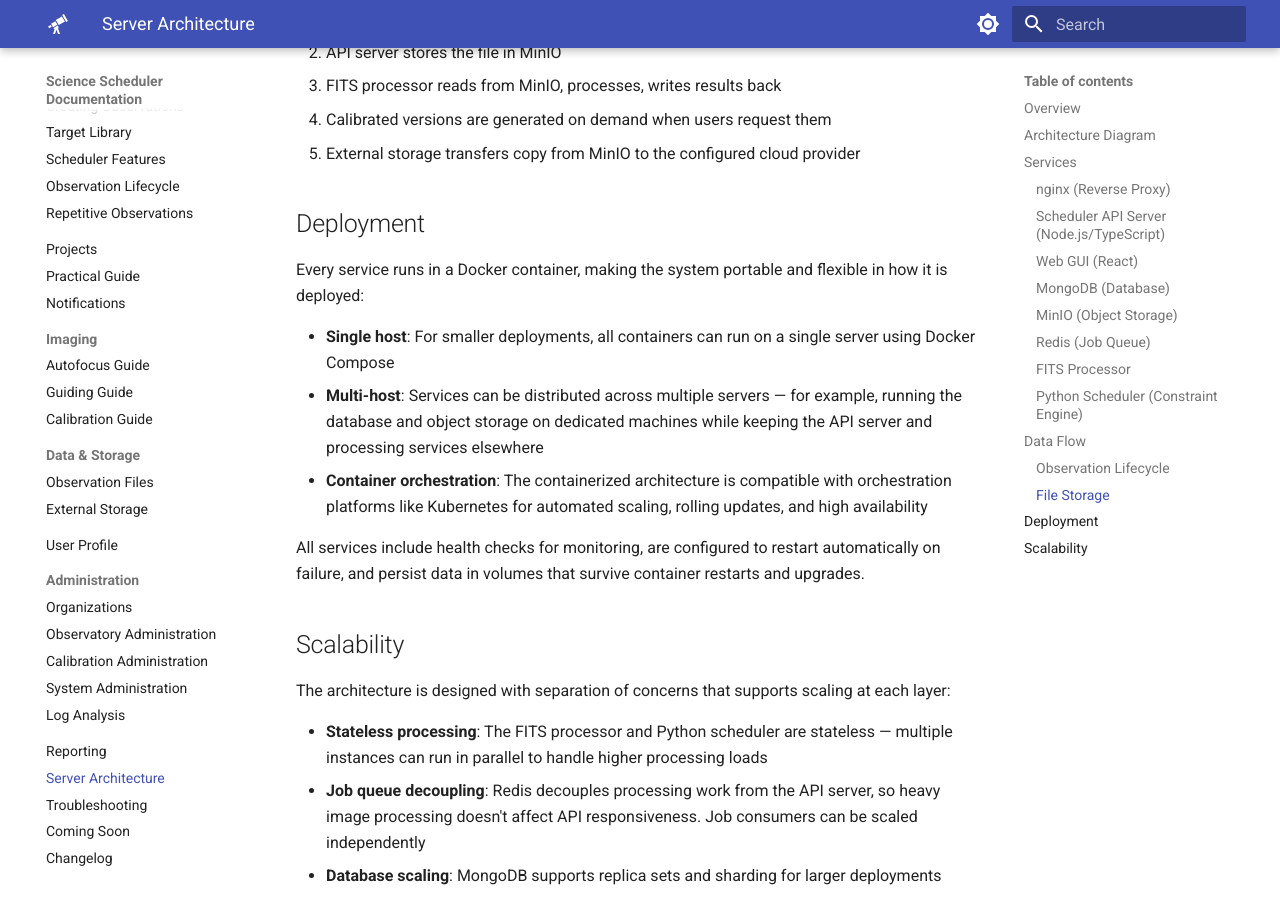
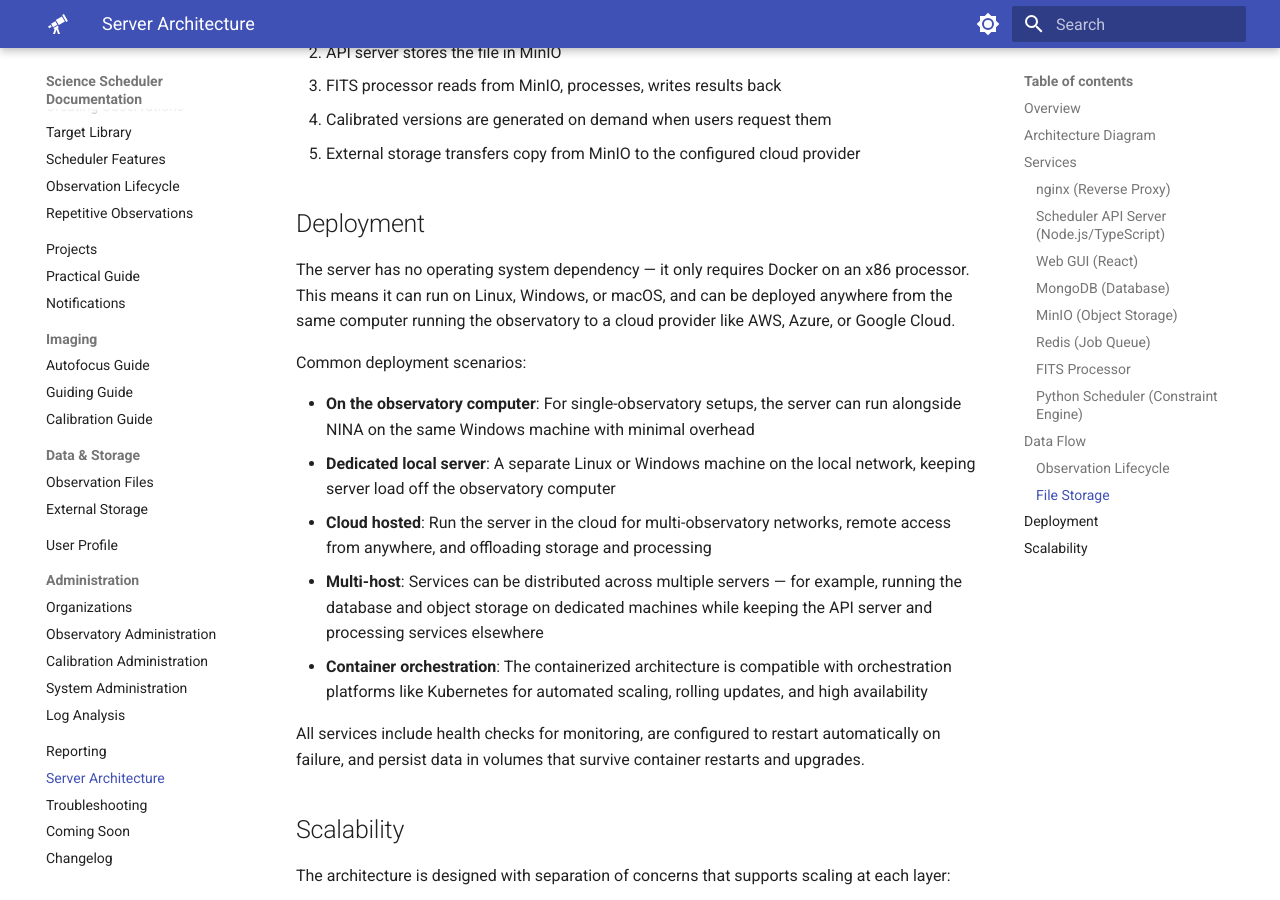
Before and after one commit to First-Light-Systems/nina-scheduler-docs, an MkDocs documentation site: the page built from docs/SERVER_ARCHITECTURE.md, in a window 1280 px wide and 900 px high, scrolled down 4143 px. Built offline with MkDocs 1.6.1 and Material for MkDocs 9.7.7, drawn with Linux system fonts in a browser that asks for light colours.

Commit message:
Clarify server runs anywhere with Docker on x86
Deployment section now leads with the key point: no OS dependency, just
Docker on x86. Added deployment scenarios from local observatory computer
to cloud hosting, with examples of when each makes sense.

Co-Authored-By: Claude Opus 4.6 (1M context) <noreply@anthropic.com>

```diff
--- a/docs/SERVER_ARCHITECTURE.md
+++ b/docs/SERVER_ARCHITECTURE.md
@@ -151,9 +151,13 @@ All FITS files flow through a consistent pipeline:
 
 ## Deployment
 
-Every service runs in a Docker container, making the system portable and flexible in how it is deployed:
+The server has no operating system dependency — it only requires Docker on an x86 processor. This means it can run on Linux, Windows, or macOS, and can be deployed anywhere from the same computer running the observatory to a cloud provider like AWS, Azure, or Google Cloud.
 
-- **Single host**: For smaller deployments, all containers can run on a single server using Docker Compose
+Common deployment scenarios:
+
+- **On the observatory computer**: For single-observatory setups, the server can run alongside NINA on the same Windows machine with minimal overhead
+- **Dedicated local server**: A separate Linux or Windows machine on the local network, keeping server load off the observatory computer
+- **Cloud hosted**: Run the server in the cloud for multi-observatory networks, remote access from anywhere, and offloading storage and processing
 - **Multi-host**: Services can be distributed across multiple servers — for example, running the database and object storage on dedicated machines while keeping the API server and processing services elsewhere
 - **Container orchestration**: The containerized architecture is compatible with orchestration platforms like Kubernetes for automated scaling, rolling updates, and high availability
 
```
